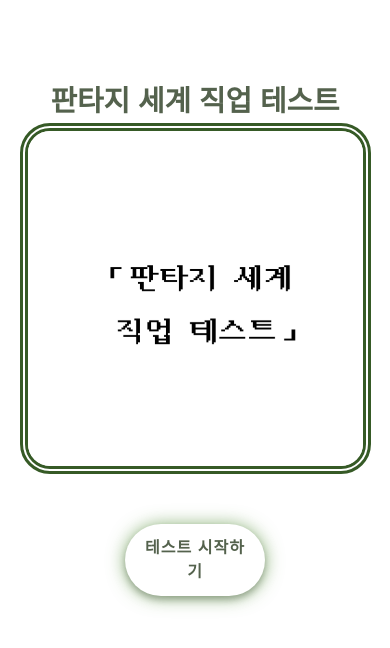
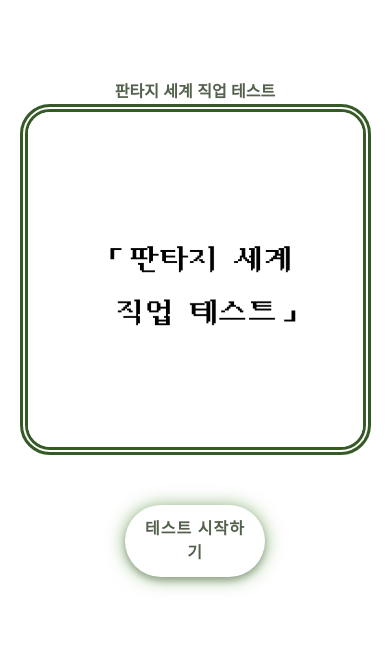
Before and after one commit to dahyeon777/pickle-test-nextjs, a Next.js app: page /testReady/1 in a window 390 px wide. Shown: the top 648 px of the page. Built offline with nearby package versions, Linux system fonts and the light colour scheme.

Commit message:
style: 모바일 글자 크기 수정

```diff
--- a/src/app/testReady/[testId]/page.module.css
+++ b/src/app/testReady/[testId]/page.module.css
@@ -36,4 +36,7 @@
     height: auto;
     aspect-ratio: 1 / 1;
   }
+  .title{
+    font-size: 1rem;
+  }
 }
--- a/src/components/Button/LargeButton/index.css
+++ b/src/components/Button/LargeButton/index.css
@@ -62,7 +62,7 @@
 @media (max-width: 768px) {
   .button1 {
     width: 90%; /* 화면 너비의 90% */
-    max-width: 350px; /* 너무 커지지 않게 제한 */
+    max-width: 550px; /* 너무 커지지 않게 제한 */
     padding: 12px 20px; /* 모바일용 패딩 */
     font-size: 1rem; /* 모바일용 글자 크기 */
     display: block; /* 세로 정렬 보장 */
```
